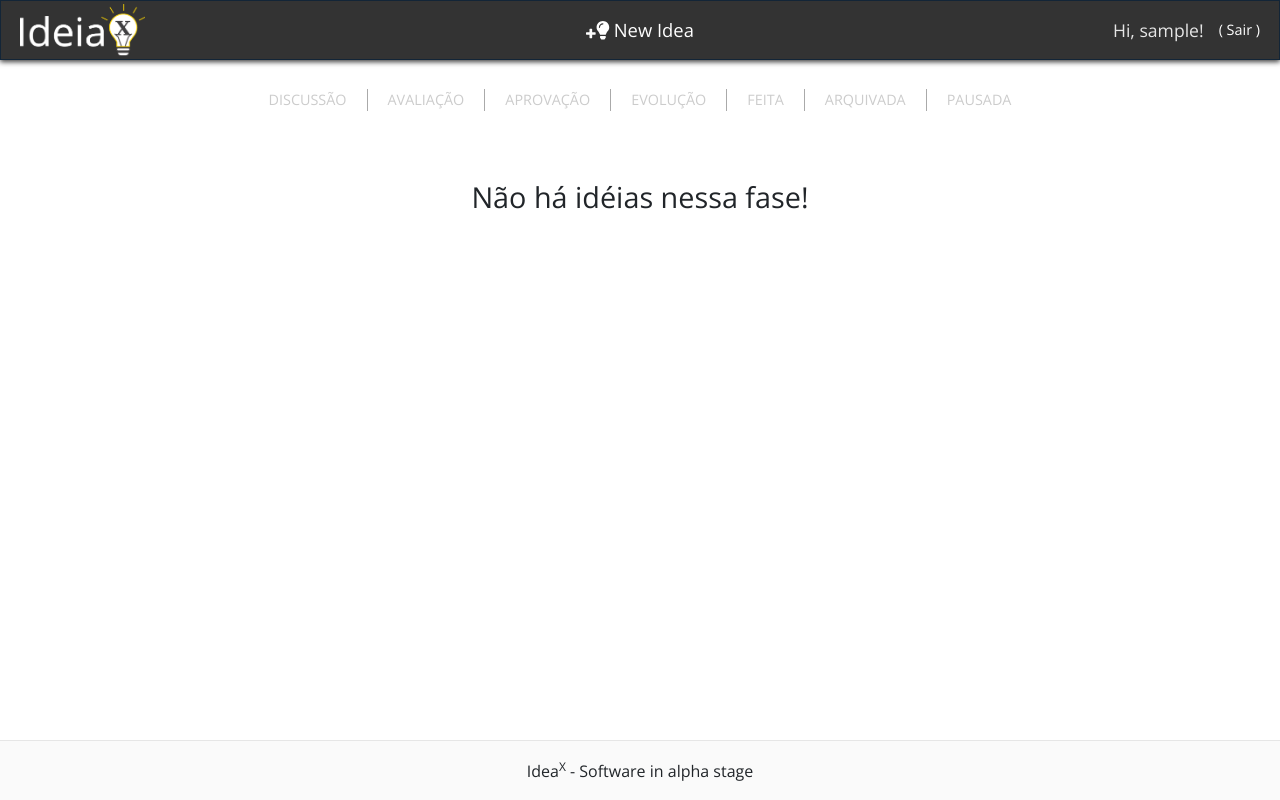
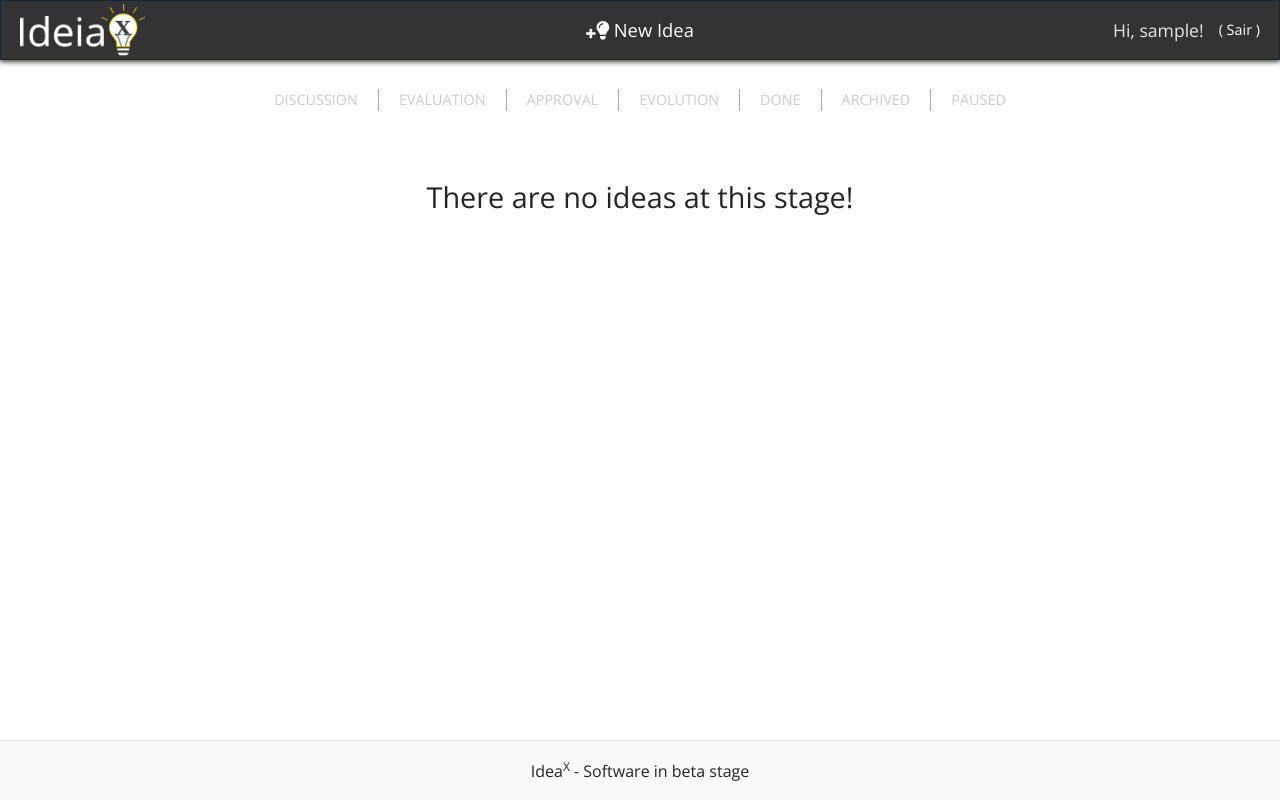
Before and after one commit to filhocf/ideax, a Django app: page / in a window 1280 px wide. Run offline with Django 3.2, Linux system fonts and the light colour scheme; a user stored in the database is signed in; tables that the repository leaves empty hold one stand-in row (values such as "Sample post"); some libraries are stand-ins or nearby versions.

Commit message:
lots of l10n issues (small translations)

```diff
--- a/ideax/models.py
+++ b/ideax/models.py
@@ -6,6 +6,7 @@ from django.contrib.auth.signals import user_logged_in
 from decouple import config
 import random
 from django.conf import settings
+from django.utils.translation import ugettext_lazy as _
 
 def check_user_profile(sender, user, request, **kwargs):
     try:
@@ -18,13 +19,13 @@ def check_user_profile(sender, user, request, **kwargs):
 user_logged_in.connect(check_user_profile)
 
 class Phase(Enum):
-    GROW     = (1, 'Discussão', 'discussion', 'comments')
-    RATE     = (2, 'Avaliação', 'rate','clipboard')
-    APROVED  = (3, 'Aprovação', 'aproved','star')
-    ACT      = (4, 'Evolução', 'develop','tasks')
-    DONE     = (5, 'Feita', 'done', 'check')
-    ARCHIVED = (6, 'Arquivada', 'archived', 'archive')
-    PAUSED   = (7, 'Pausada', 'paused', 'pause')
+    GROW     = (1, _('Discussion'), 'discussion', 'comments')
+    RATE     = (2, _('Evaluation'), 'rate','clipboard')
+    APROVED  = (3, _('Approval'), 'aproved','star')
+    ACT      = (4, _('Evolution'), 'develop','tasks')
+    DONE     = (5, _('Done'), 'done', 'check')
+    ARCHIVED = (6, _('Archived'), 'archived', 'archive')
+    PAUSED   = (7, _('Paused'), 'paused', 'pause')
 
 
     def __init__(self, id, description, css_class, icon_class):
--- a/ideax/templates/ideax/base.html
+++ b/ideax/templates/ideax/base.html
@@ -51,11 +51,11 @@
               </div>
             </div>
             <div class="modal-body" id="modal-term-text">
-              TERMO DE USO
+              {% trans 'Terms of use' %}
             </div>
             <div class="modal-footer">
-              <a id="term-decline" class="term-btn" href="{% url 'logout' %}">Cancelar</a>
-              <a id="term-accept" class="term-btn" href="{% url 'accept_term' %}">Aceitar</a>
+              <a id="term-decline" class="term-btn" href="{% url 'logout' %}">{% trans 'Cancel' %}</a>
+              <a id="term-accept" class="term-btn" href="{% url 'accept_term' %}">{% trans 'I agree' %}</a>
             </div>
           </div>
         </div>
--- a/ideax/templates/ideax/idea_detail.html
+++ b/ideax/templates/ideax/idea_detail.html
@@ -43,10 +43,10 @@
     <div class="idea-interaction">
       <ul class="nav nav-tabs" id="idea-tab" role="tablist">
         <li class="nav-item">
-          <a class="nav-link active" id="comments-area-tab" data-toggle="tab" href="#comments-area" role="tab" aria-controls="comments-area" aria-selected="true">Comentários</a>
+          <a class="nav-link active" id="comments-area-tab" data-toggle="tab" href="#comments-area" role="tab" aria-controls="comments-area" aria-selected="true">{% trans 'Comments' %}</a>
         </li>
         <li class="nav-item">
-          <a class="nav-link" id="evaluation-tab" data-toggle="tab" href="#evaluation" role="tab" aria-controls="evaluation" aria-selected="false">Avaliação</a>
+          <a class="nav-link" id="evaluation-tab" data-toggle="tab" href="#evaluation" role="tab" aria-controls="evaluation" aria-selected="false">{% trans 'Evaluation' %}</a>
         </li>
         <!--
         <li class="nav-item">
--- a/ideax/templates/ideax/idea_edit.html
+++ b/ideax/templates/ideax/idea_edit.html
@@ -9,7 +9,7 @@
     {% csrf_token %}
     <div class="idea-form-header">
       <i class="far fa-edit"></i>
-      <h4 class="modal-title">{% trans 'Update_Idea' %}</h4>
+      <h4 class="modal-title">{% trans 'Update Idea' %}</h4>
     </div>
     <div class="idea-form-body">
       {% include 'ideax/includes/partial_idea_form.html' %}
--- a/ideax/templates/ideax/includes/_idea_detail.html
+++ b/ideax/templates/ideax/includes/_idea_detail.html
@@ -43,11 +43,11 @@
 
   <div class="idea-body" onclick="document.location.href='{% url 'idea_detail' pk=idea.pk %}'">
         <!-- <p class="idea-title"></p> -->
-    <p class="idea-author"><span class="bold">Autor: </span>{{idea.author.user.get_full_name}}</p>
+    <p class="idea-author"><span class="bold">{% trans 'Author' %}: </span>{{idea.author.user.get_full_name}}</p>
     <p class="idea-description"><span class="bold">{% trans 'Description' %}: </span>
       {%if idea.solution|length >= 400 %}
         {{ idea.solution|truncatechars:400 }}
-        <span class="read-more">Leia Mais</span>
+        <span class="read-more">{% trans 'Read more' %}</span>
       {%else%}
           {{ idea.solution }}
       {%endif%}
--- a/ideax/templates/ideax/includes/empty.html
+++ b/ideax/templates/ideax/includes/empty.html
@@ -1 +1,3 @@
-<p class="empty">Não há idéias nessa fase!</p>
+{% load i18n %}
+
+<p class="empty">{% trans 'There are no ideas at this stage!' %}</p>
--- a/ideax/templates/ideax/includes/footer.html
+++ b/ideax/templates/ideax/includes/footer.html
@@ -2,6 +2,6 @@
 {% include 'ideax/includes/chatbot.html' %}
 <footer {% if not user.is_authenticated %}class="landing-page"{% endif %} >
     <div class="logo">
-      <p class="alpha-version">Idea<sup>X</sup> - Software in alpha stage</p>
+      <p class="alpha-version">Idea<sup>X</sup> - {% trans 'Software in beta stage' %}</p>
     </div>
 </footer>
--- a/ideax/templates/ideax/includes/partial_idea_update.html
+++ b/ideax/templates/ideax/includes/partial_idea_update.html
@@ -5,7 +5,7 @@
 
   <div class="modal-header">
     <div class="modal-title">
-      <h4 class="modal-title">{% trans 'Update_Idea' %}</h4>
+      <h4 class="modal-title">{% trans 'Update Idea' %}</h4>
     </div>
     <button type="button" class="close" data-dismiss="modal" aria-label="Close">
       <span aria-hidden="true">&times;</span>
```
Also changed, not shown: ideax/templates/ideax/index.html (+4 -4 lines), locale/en/LC_MESSAGES/django.po, locale/pt_BR/LC_MESSAGES/django.po, 6 other files.
